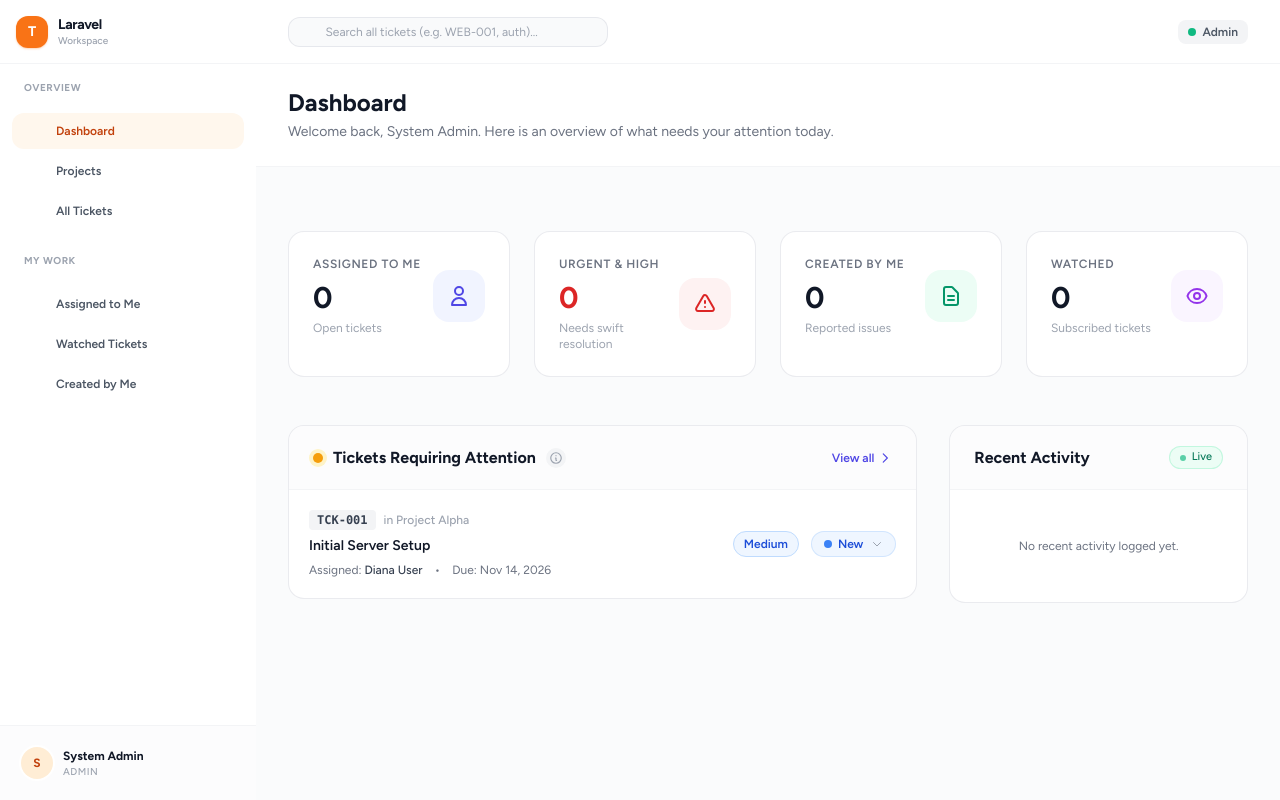
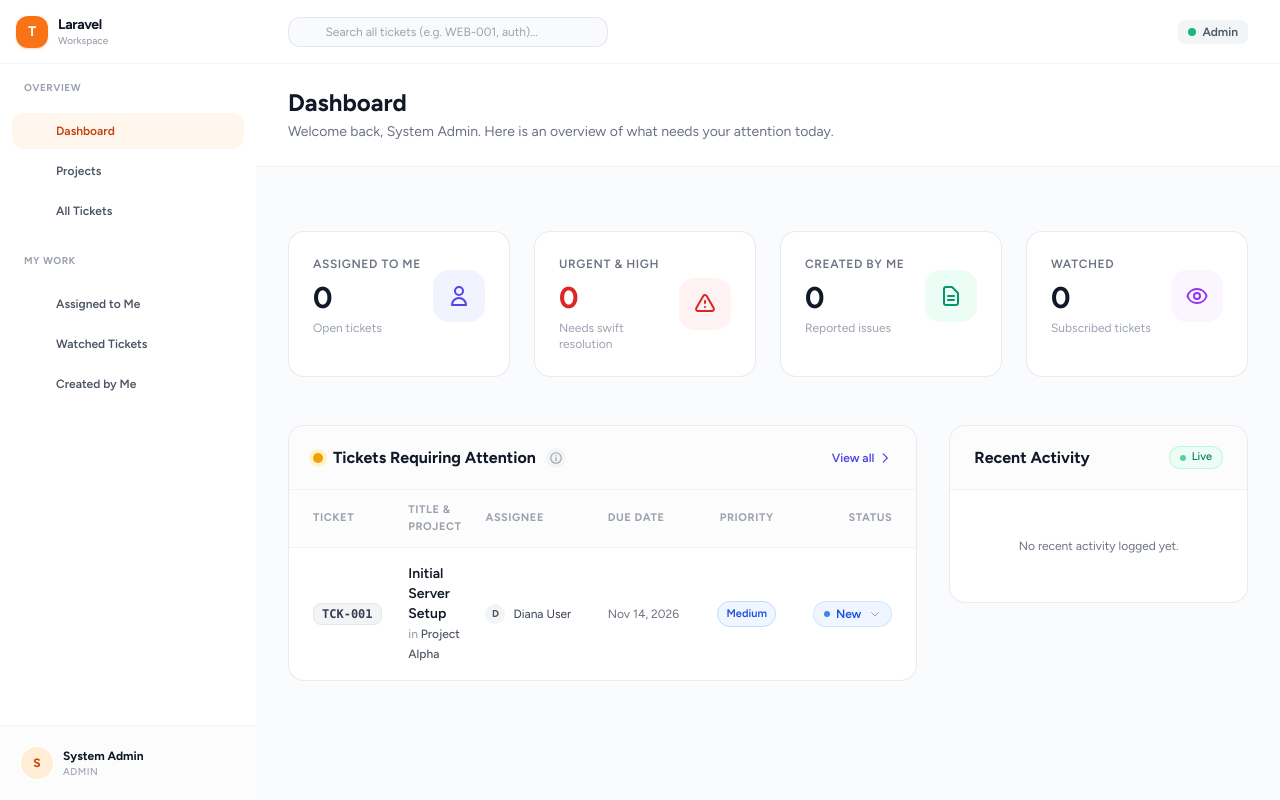
Before and after one commit to partha51613/trail-ticketing-system, a Laravel app: page /dashboard in a window 1280 px wide. Run offline with Laravel 12, Linux system fonts and the light colour scheme; a user stored in the database is signed in; data comes from the database, SQL or seed files in the repository; data that the repository does not hold is empty; style sheets or scripts are compiled from the project's sources; some libraries are stand-ins or nearby versions.

Commit message:
fix: structural column table is done in dashboard

```diff
--- a/resources/views/dashboard.blade.php
+++ b/resources/views/dashboard.blade.php
@@ -177,9 +177,21 @@
                                 <p class="text-xs text-gray-500 mt-1">No urgent or assigned tickets pending right now.</p>
                             </div>
                         @else
-                            <div class="divide-y divide-gray-100">
+                            <div class="overflow-x-auto">
+                                <table class="w-full text-left border-collapse">
+                                    <thead>
+                                        <tr class="border-b border-gray-100 text-[11px] font-bold uppercase tracking-wider text-gray-400 bg-gray-50/40">
+                                            <th scope="col" class="py-3 pl-6 pr-3 w-28">{{ __('Ticket') }}</th>
+                                            <th scope="col" class="py-3 px-3">{{ __('Title & Project') }}</th>
+                                            <th scope="col" class="py-3 px-3 w-36 whitespace-nowrap">{{ __('Assignee') }}</th>
+                                            <th scope="col" class="py-3 px-3 w-32 whitespace-nowrap">{{ __('Due Date') }}</th>
+                                            <th scope="col" class="py-3 px-3 w-24 text-center">{{ __('Priority') }}</th>
+                                            <th scope="col" class="py-3 pl-3 pr-6 w-36 text-right">{{ __('Status') }}</th>
+                                        </tr>
+                                    </thead>
+                                    <tbody class="divide-y divide-gray-100 text-sm">
                                         @foreach($attentionTickets as $ticket)
-                                    <div x-data="{
+                                            <tr x-data="{
                                                 status: '{{ $ticket->status }}',
                                                 isUpdating: false,
                                                 isRemoved: false,
@@ -250,32 +262,57 @@
                                             x-show="!isRemoved"
                                             x-transition:leave="transition ease-out duration-300"
                                             x-transition:leave-start="opacity-100 scale-100"
-                                    x-transition:leave-end="opacity-0 scale-95 -translate-y-2"
-                                    class="p-5 hover:bg-gray-50/70 transition flex items-center justify-between gap-4">
-                                        <div class="min-w-0 flex-1">
-                                            <div class="flex items-center space-x-2 flex-wrap gap-y-1">
-                                                <span class="inline-flex items-center px-2 py-0.5 rounded text-xs font-mono font-semibold bg-gray-100 text-gray-700">
+                                            x-transition:leave-end="opacity-0 scale-95"
+                                            class="hover:bg-gray-50/70 transition-colors group">
+
+                                                <!-- Ticket Code & Overdue Flag -->
+                                                <td class="py-4 pl-6 pr-3 whitespace-nowrap align-middle">
+                                                    <div class="flex items-center gap-1.5">
+                                                        <a href="{{ route('tickets.show', $ticket) }}"
+                                                            class="inline-flex items-center px-2 py-0.5 rounded-lg text-xs font-mono font-semibold bg-gray-100 text-gray-700 border border-gray-200 hover:bg-gray-200/80 hover:text-gray-900 transition-colors shadow-2xs">
                                                             {{ $ticket->reference_code }}
-                                                </span>
-                                                <span class="text-xs text-gray-400 font-medium">in {{ $ticket->project?->name ?? 'General' }}</span>
+                                                        </a>
                                                         @if($ticket->is_overdue)
-                                                    <span class="inline-flex items-center px-2 py-0.5 rounded-full text-xs font-semibold bg-red-100 text-red-700">
-                                                        Overdue
+                                                            <span class="inline-flex items-center px-1.5 py-0.5 rounded text-[10px] font-semibold bg-red-100 text-red-700">
+                                                                !
                                                             </span>
                                                         @endif
                                                     </div>
-                                            <a href="{{ route('tickets.show', $ticket) }}" class="block font-semibold text-sm text-gray-900 hover:text-indigo-600 transition truncate mt-1.5">
-                                                {{ $ticket->title }}
+                                                </td>
+
+                                                <!-- Title & Project Subtext -->
+                                                <td class="py-4 px-3 max-w-xs sm:max-w-sm align-middle">
+                                                    <a href="{{ route('tickets.show', $ticket) }}" class="font-semibold text-gray-900 hover:text-indigo-600 transition-colors line-clamp-1 block">
+                                                        {{ preg_replace('/\s*#\d+$/', '', $ticket->title) }}
                                                     </a>
-                                            <div class="flex items-center space-x-3 text-xs text-gray-500 mt-1.5">
-                                                <span>Assigned: <strong class="text-gray-700 font-medium">{{ $ticket->assignedTo?->name ?? 'Unassigned' }}</strong></span>
-                                                <span>&bull;</span>
-                                                <span>Due: {{ $ticket->due_date ? $ticket->due_date->format('M d, Y') : 'No due date' }}</span>
+                                                    <span class="text-xs text-gray-400 font-medium">
+                                                        in <strong class="text-gray-600 font-medium">{{ $ticket->project?->name ?? 'General' }}</strong>
+                                                    </span>
+                                                </td>
+
+                                                <!-- Assignee Column -->
+                                                <td class="py-4 px-3 whitespace-nowrap text-xs text-gray-700 align-middle">
+                                                    <div class="flex items-center gap-2">
+                                                        <span class="w-5 h-5 rounded-full bg-gray-100 text-gray-600 flex items-center justify-center text-[10px] font-bold">
+                                                            {{ strtoupper(substr($ticket->assignedTo?->name ?? 'U', 0, 1)) }}
+                                                        </span>
+                                                        <span class="truncate max-w-[110px]">{{ $ticket->assignedTo?->name ?? 'Unassigned' }}</span>
                                                     </div>
-                                        </div>
+                                                </td>
 
-                                        <!-- Priority Badge & AJAX Quick Transition Dropdown -->
-                                        <div class="flex items-center space-x-3 shrink-0">
+                                                <!-- Due Date Column -->
+                                                <td class="py-4 px-3 whitespace-nowrap text-xs text-gray-500 align-middle">
+                                                    @if($ticket->due_date)
+                                                        <span class="{{ $ticket->is_overdue ? 'text-red-600 font-semibold' : '' }}">
+                                                            {{ $ticket->due_date->format('M d, Y') }}
+                                                        </span>
+                                                    @else
+                                                        <span class="text-gray-400 italic">None</span>
+                                                    @endif
+                                                </td>
+
+                                                <!-- Priority Column -->
+                                                <td class="py-4 px-3 whitespace-nowrap text-center align-middle">
                                                     @php
                                                         $priorityColors = [
                                                             'urgent' => 'bg-red-50 text-red-700 border-red-200',
@@ -284,17 +321,17 @@
                                                             'low'    => 'bg-gray-50 text-gray-700 border-gray-200',
                                                         ];
                                                     @endphp
-
-                                            <!-- Priority Badge -->
-                                            <span class="inline-flex items-center px-2.5 py-1 rounded-full text-xs font-semibold capitalize border {{ $priorityColors[$ticket->priority] ?? 'bg-gray-50 text-gray-600' }}">
+                                                    <span class="inline-flex items-center px-2 py-0.5 rounded-full text-[11px] font-semibold capitalize border {{ $priorityColors[$ticket->priority] ?? 'bg-gray-50 text-gray-600' }}">
                                                         {{ $ticket->priority }}
                                                     </span>
+                                                </td>
 
-                                            <!-- Interactive Quick Transition Dropdown -->
+                                                <!-- Status Column with Quick Transition -->
+                                                <td class="py-4 pl-3 pr-6 whitespace-nowrap text-right align-middle">
                                                     <div class="relative inline-block text-left">
                                                         <button type="button" @click="open = !open" @click.away="open = false"
                                                             :disabled="isUpdating"
-                                                    class="inline-flex items-center gap-1.5 px-3 py-1 rounded-full text-xs font-semibold border transition-all duration-150 shadow-2xs hover:shadow-xs disabled:opacity-60"
+                                                            class="inline-flex items-center gap-1.5 px-2.5 py-1 rounded-full text-xs font-semibold border transition-all duration-150 shadow-2xs hover:shadow-xs disabled:opacity-60"
                                                             :class="statusClasses()"
                                                             title="Click to transition status">
 
@@ -306,7 +343,7 @@
                                                                 </svg>
                                                             </template>
                                                             <template x-if="!isUpdating">
-                                                        <span class="w-2 h-2 rounded-full" :class="statusDot()"></span>
+                                                                <span class="w-1.5 h-1.5 rounded-full" :class="statusDot()"></span>
                                                             </template>
 
                                                             <span x-text="statusLabel()"></span>
@@ -324,7 +361,7 @@
                                                             x-transition:leave-start="transform opacity-100 scale-100"
                                                             x-transition:leave-end="transform opacity-0 scale-95"
                                                             class="origin-top-right absolute right-0 mt-2 w-44 rounded-xl shadow-lg bg-white ring-1 ring-black/5 divide-y divide-gray-100 focus:outline-none z-30">
-                                                    <div class="px-3 py-2 text-[10px] font-bold uppercase tracking-wider text-gray-400">
+                                                            <div class="px-3 py-2 text-[10px] font-bold uppercase tracking-wider text-gray-400 text-left">
                                                                 Quick Transition
                                                             </div>
                                                             <div class="py-1">
@@ -346,10 +383,12 @@
                                                             </div>
                                                         </div>
                                                     </div>
+                                                </td>
 
-                                        </div>
-                                    </div>
+                                            </tr>
                                         @endforeach
+                                    </tbody>
+                                </table>
                             </div>
                         @endif
                     </div>
```
Lines whose indentation alone changed are shown as unchanged.
